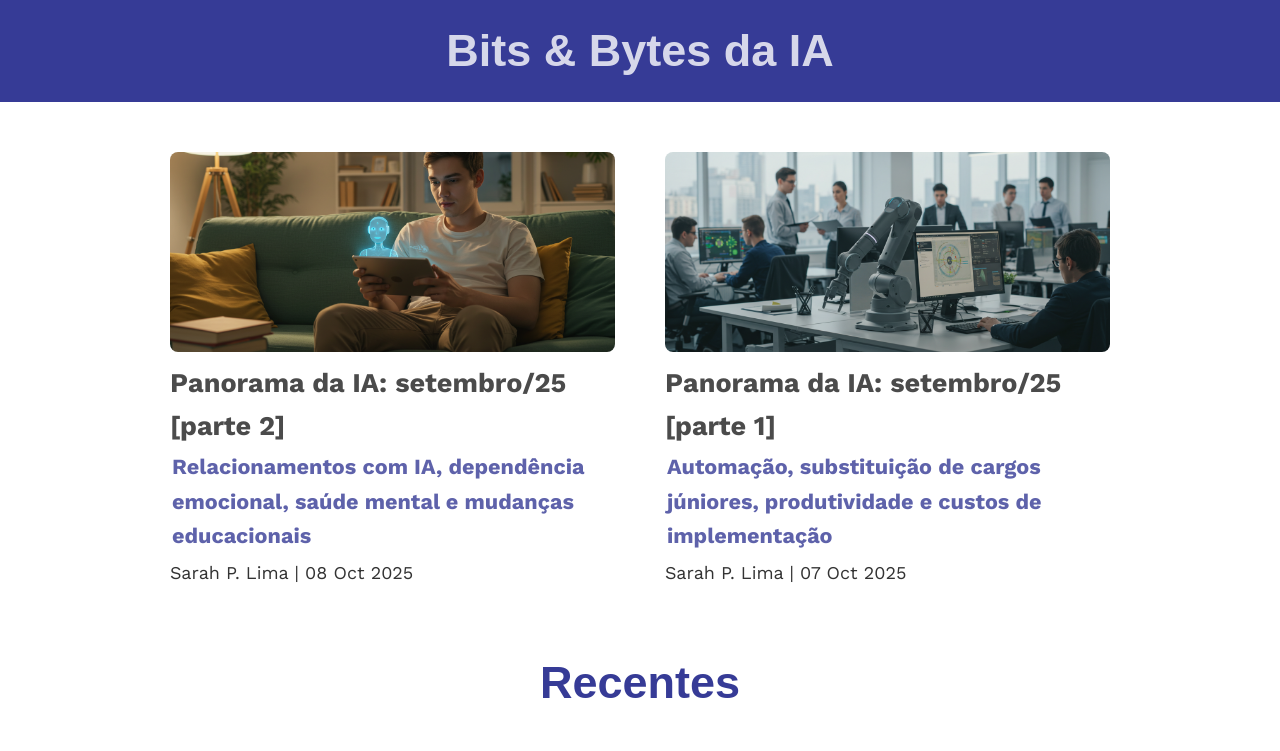
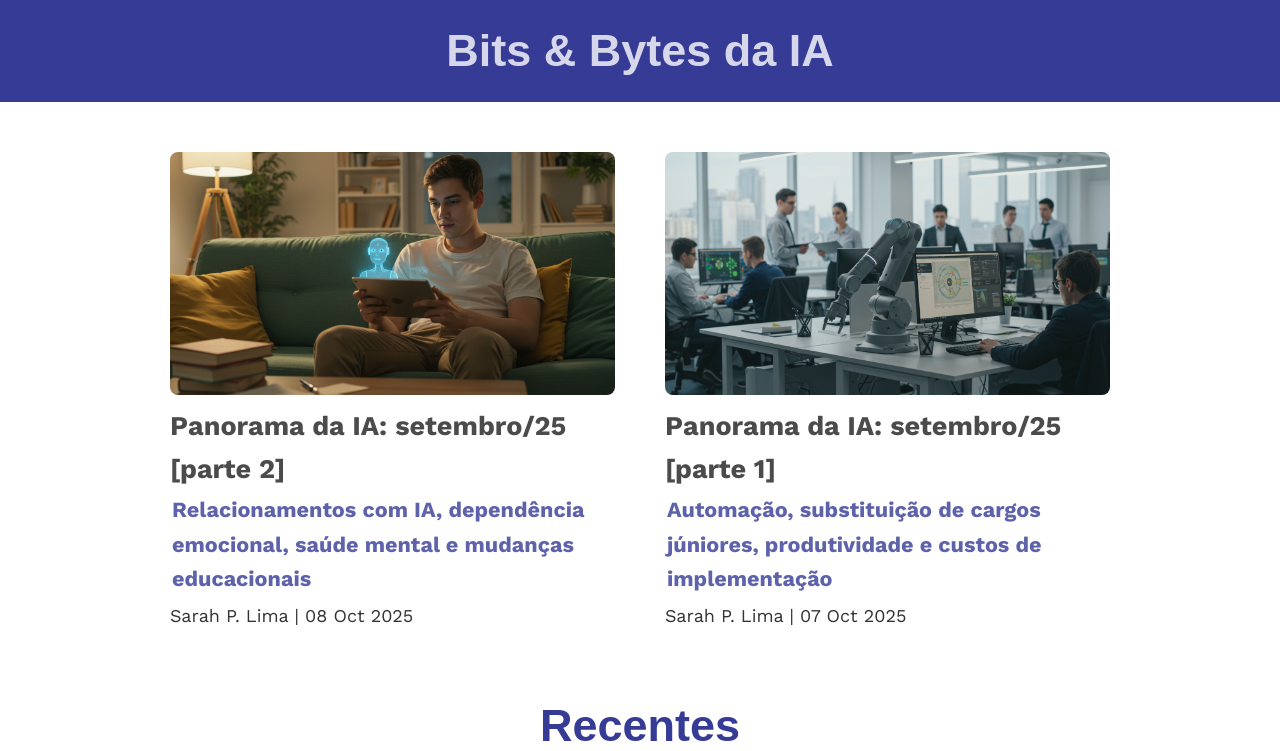
Before and after one commit to iablog/iablog.github.io, a Jekyll site: the page built from pages/index.md, in a window 1280 px wide. Shown: the top 751 px of the page. Built offline with Jekyll 4.4.1, drawn with Linux system fonts in a browser that asks for light colours; grey boxes are pictures that could not be loaded.

Commit message:
change in style

```diff
--- a/assets/css/style.css
+++ b/assets/css/style.css
@@ -218,9 +218,8 @@
 }
 
 .posts_latest img, .posts img, .posts_order img {
-  width: 100%; /* Ajusta o tamanho da imagem */
-  height: 200px;
-  object-fit: cover;
+  width: 90%; /* Ajusta o tamanho da imagem */
+  height: auto;
   border-radius: 8px;
   margin-bottom: 10px;
 }
```
Also changed, not shown: assets/img/post_11_07/header_post_11_07.png (added).
